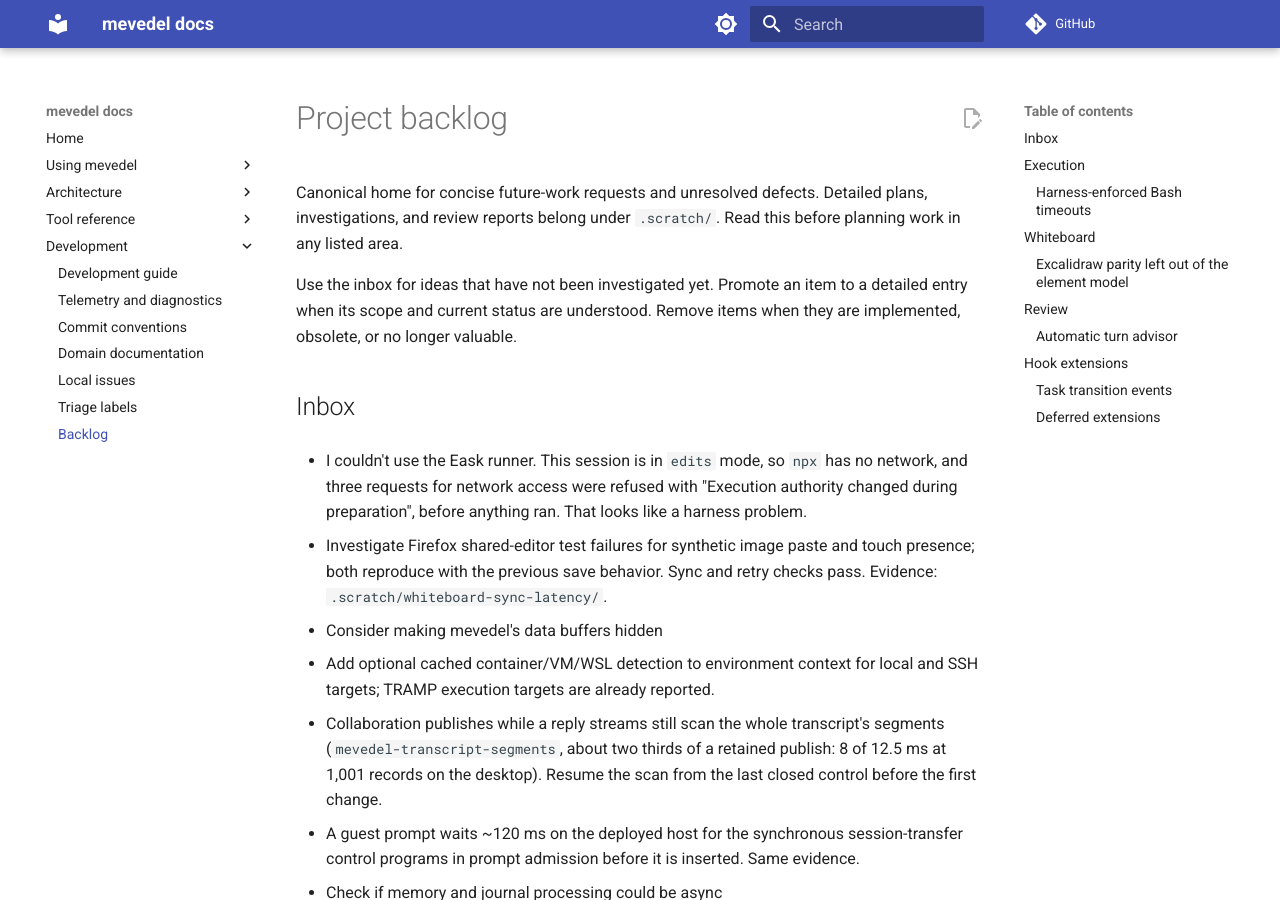
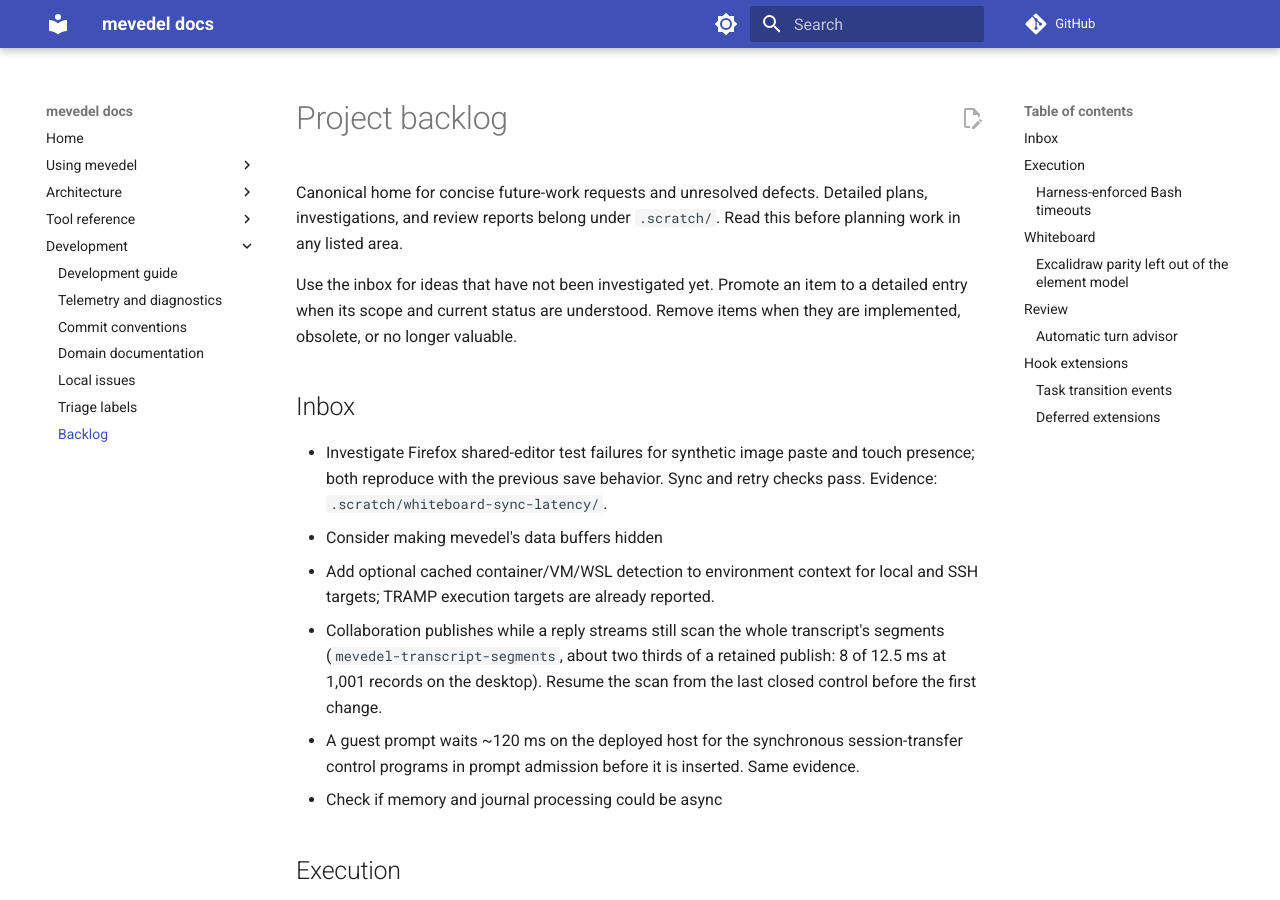
Before and after one commit to FrauH0lle/mevedel, an MkDocs documentation site: the page built from docs/backlog.md, in a window 1280 px wide and 900 px high. Built offline with MkDocs 1.6.1 and Material for MkDocs 9.7.7, drawn with Linux system fonts in a browser that asks for light colours; comment, search, counter and statistics services are not loaded.

Commit message:
fix(execution): Compare launch authority as data, not printed text
The preparation authority snapshot was a `prin1-to-string' result, so
its text depended on the caller's `print-circle'. Saved rules that share
structure printed with #N= labels when the snapshot was taken after an
additive-permission review (global print-circle t) but in full at the
re-check, so every Bash call with additional permissions was refused
with "Execution authority changed during preparation".

Snapshot with `copy-tree' and compare with `equal'. A regression test
covers shared rule structure across printer states and in-place changes
to live rules. Remove the resolved backlog entry.

```diff
--- a/docs/backlog.md
+++ b/docs/backlog.md
@@ -9,8 +9,6 @@
 Remove items when they are implemented, obsolete, or no longer valuable.
 
 ## Inbox
-
-- I couldn't use the Eask runner. This session is in `edits` mode, so `npx` has no network, and three requests for network access were refused with "Execution authority changed during preparation", before anything ran. That looks like a harness problem.
 
 - Investigate Firefox shared-editor test failures for synthetic image paste
   and touch presence; both reproduce with the previous save behavior.
```
Also changed, not shown: 2 other files.
